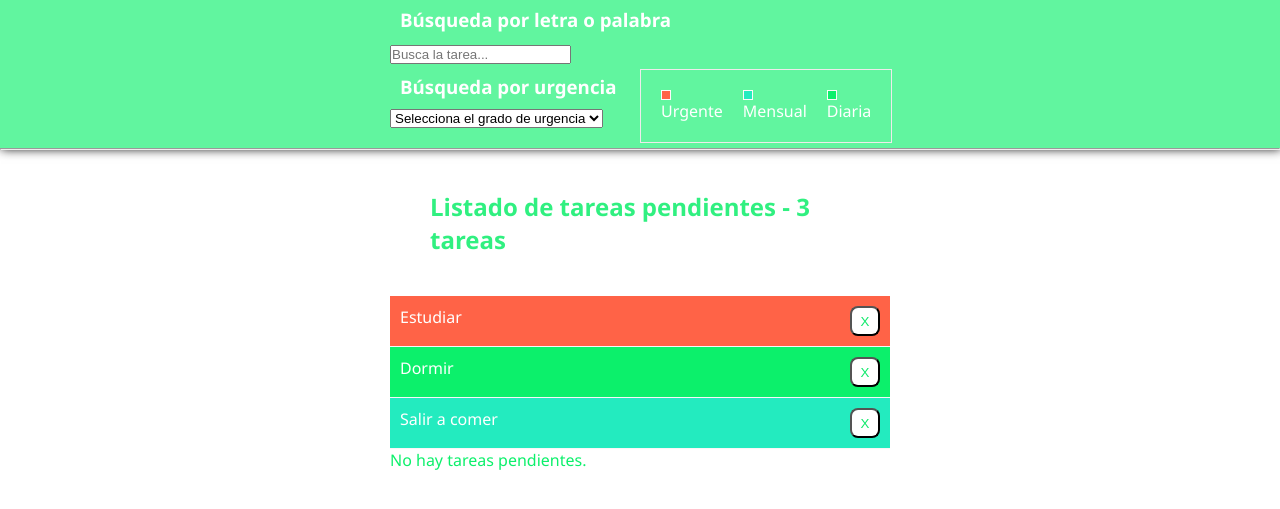
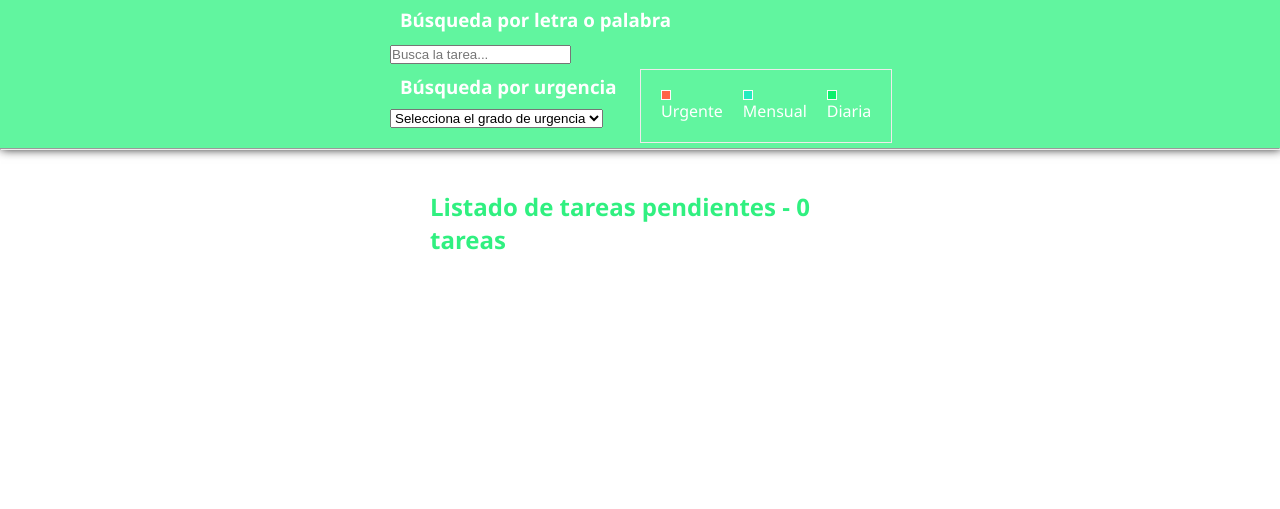
Before and after one commit to sarafbrun/apptodo-s-sara, a plain HTML site: page index.html in a window 1280 px wide. Shown: the part 167-676 px from the top of the page. Drawn offline with Linux system fonts and the light colour scheme.

```diff
--- a/index.html
+++ b/index.html
@@ -69,9 +69,6 @@
                     </li>
                 </ul> -->
                 </div>
-                <div class="empty">
-                    <p>No hay tareas pendientes.</p>
-                </div>
             </section>
         </main>
     </div>
--- a/js/model.js
+++ b/js/model.js
@@ -1,7 +1,7 @@
-let ID = 4;
+let ID = 1;
 
-const tasksList = [
-    {
+let tasksList = [
+    /* {
         idTask: 1,
         tittle: 'Estudiar',
         priority: 'urgente'
@@ -15,5 +15,5 @@
         idTask: 3,
         tittle: 'Salir a comer',
         priority: 'mensual'
-    }
+    } */
 ]
```
